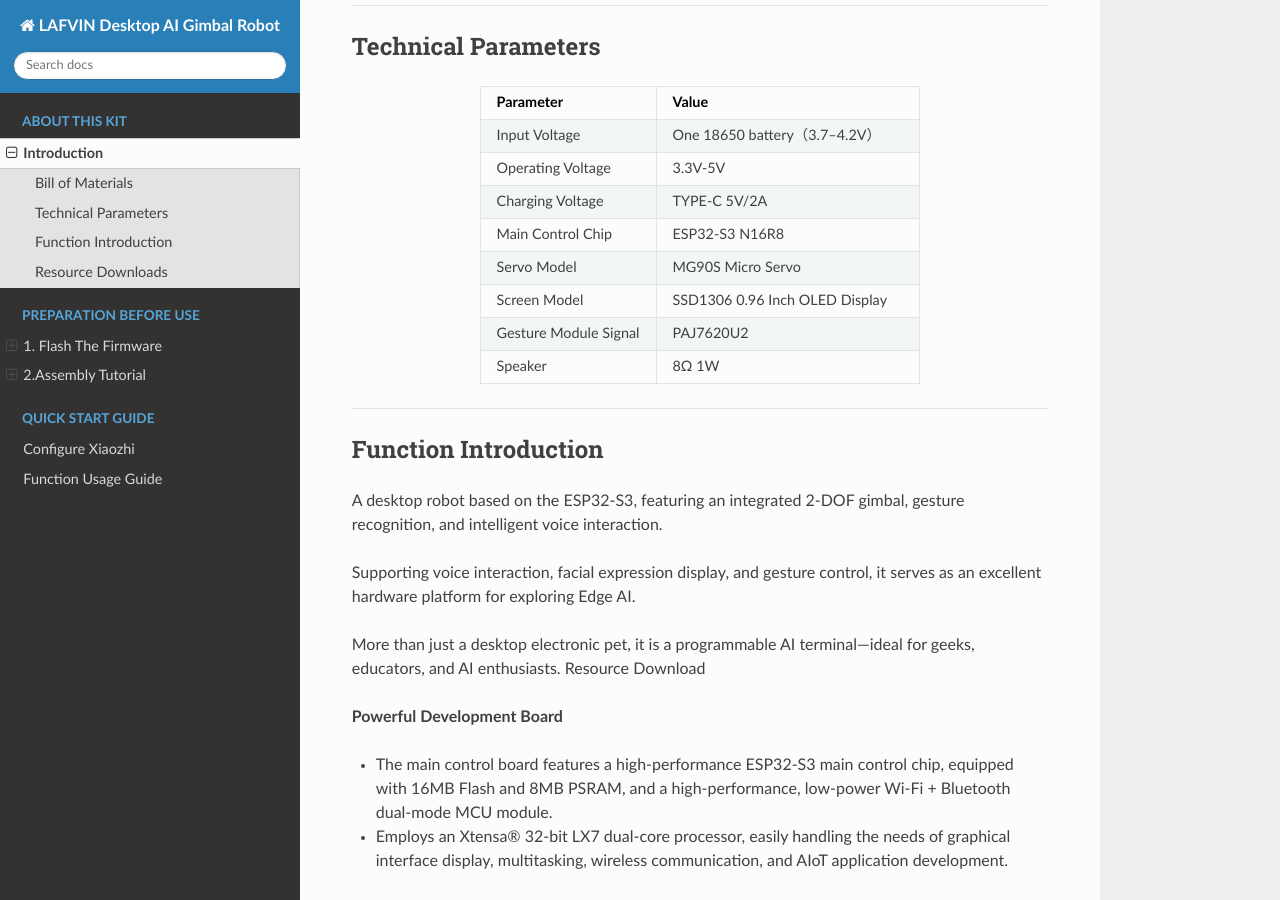
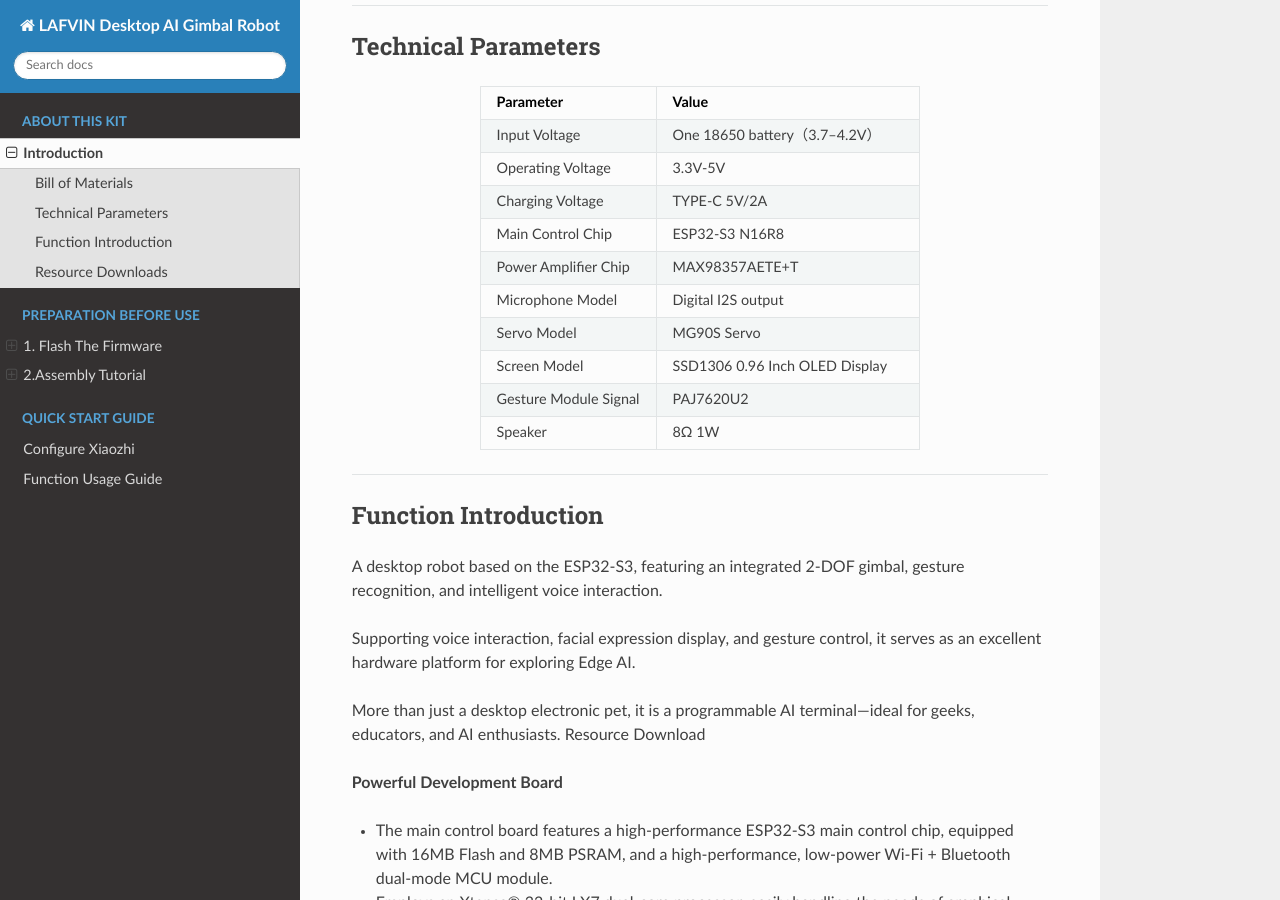
Before and after one commit to lafvintech/LAFVIN-Desktop-AI-Gimbal-Robot, a Sphinx documentation site: the page built from docs/source/Introduction.rst, in a window 1280 px wide and 900 px high, scrolled down 2294 px. Built offline with Sphinx 7.4.7 and the Read the Docs theme 3.1.0, drawn with Linux system fonts in a browser that asks for light colours.

Commit message:
Update Introduction.rst

```diff
--- a/docs/source/Introduction.rst
+++ b/docs/source/Introduction.rst
@@ -105,8 +105,12 @@
      - TYPE-C 5V/2A
    * - Main Control Chip
      - ESP32-S3 N16R8
+   * - Power Amplifier Chip
+     - MAX98357AETE+T
+   * - Microphone Model
+     - Digital I2S output
    * - Servo Model
-     - MG90S Micro Servo
+     - MG90S Servo
    * - Screen Model
      - SSD1306 0.96 Inch OLED Display
    * - Gesture Module Signal
```
